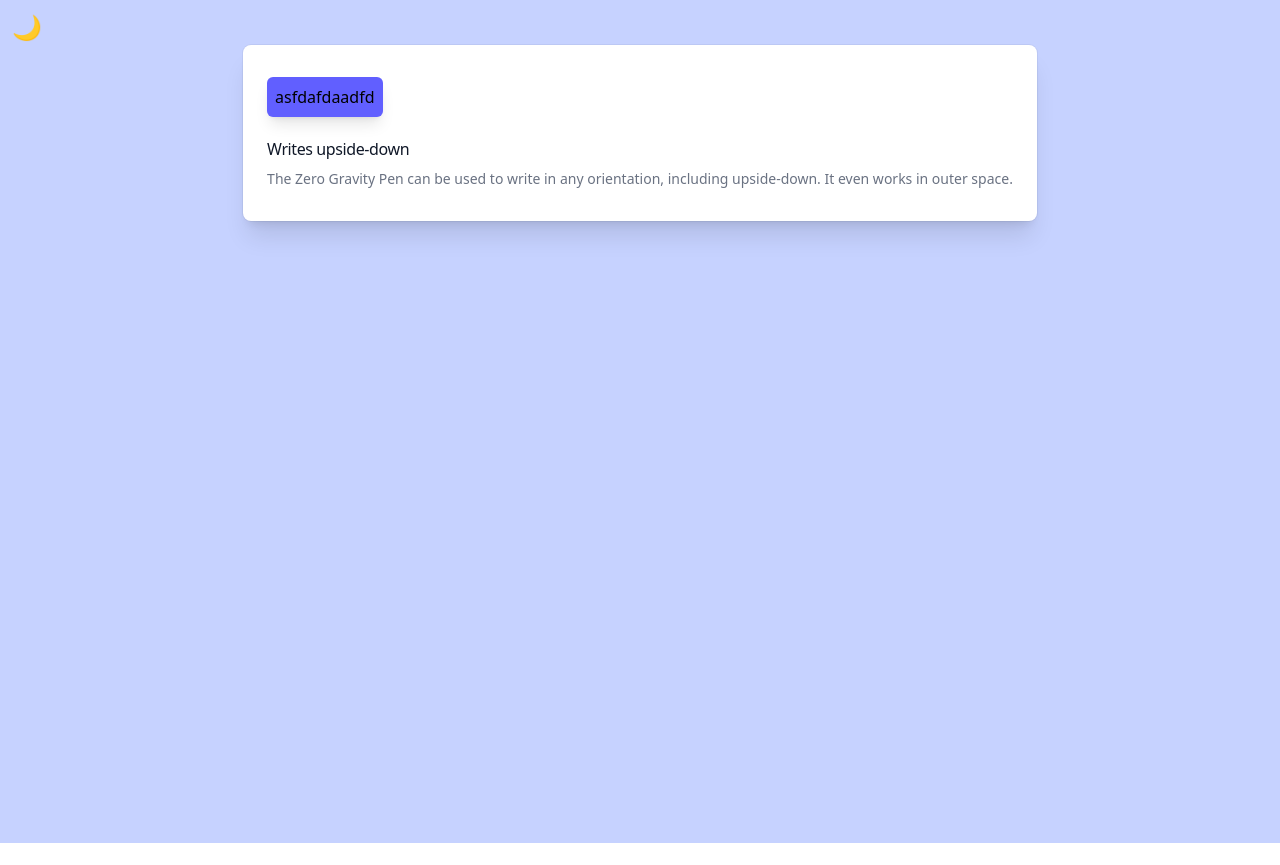
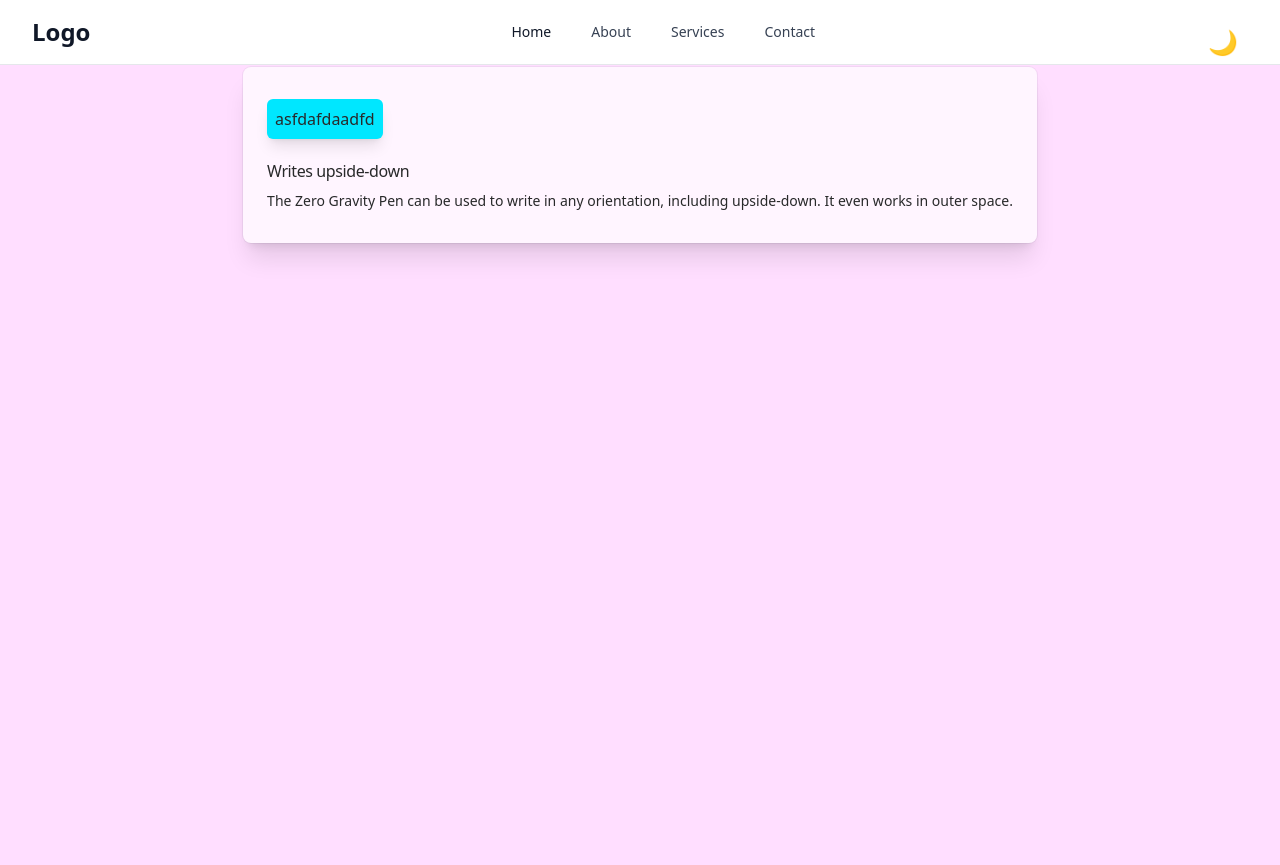
Before and after one commit to frxsav/nextjs-boilerplate, a Next.js app: page / in a window 1280 px wide. Before the commit the page ends 843 px from the top, so only its background shows below. Built offline with nearby package versions, Linux system fonts and the light colour scheme.

Commit message:
Added navbar and some base colors variables

```diff
--- a/src/app/globals.css
+++ b/src/app/globals.css
@@ -1,6 +1,19 @@
 @import 'tailwindcss';
+
+/* This makes theme switcher work */
 @custom-variant dark (&:where([data-theme=dark], [data-theme=dark] *));
 
+@theme {
+  --color-primary: oklch(5% 0.15 318);
+  --color-primary-light: oklch(100% 0.15 318);
+  --color-secondary: oklch(5% 0.075 318);
+  --color-secondary-light: oklch(100% 0.05 318);
+  --color-cta: oklch(80% 0.5 217);
+  --color-ctext: oklch(92% 0.0001 271);
+  --color-ctext-light: oklch(28% 0.0024 250);
+  /* ... */
+}
+
 body {
-  font-family: Arial, Helvetica, sans-serif;
+  color: oklch(15.63% 0.08495 296.881);
 }
--- a/src/app/page.js
+++ b/src/app/page.jsx
@@ -1,24 +1,25 @@
 'use client';
+
 import { useState } from 'react';
-import { DarkMode } from '../ui';
+import { Navbar } from '@/ui';
 
 export default function Home() {
   const [theme, setTheme] = useState(localStorage.getItem('theme'));
 
   return (
-    <div data-theme={theme} className="dark:bg-indigo-950 bg-indigo-200">
-      <DarkMode toggle={setTheme} />
+    <div data-theme={theme} className="dark:bg-primary bg-primary-light">
+      <Navbar navToggle={setTheme}></Navbar>
       <div className="font-sans grid grid-rows-[20px_1fr_20px] items-center justify-items-center min-h-screen p-8 pb-20 gap-16 sm:p-20">
-        <div className="bg-white dark:bg-black rounded-lg px-6 py-8 ring shadow-xl ring-gray-900/5">
+        <div className="bg-secondary-light dark:bg-secondary rounded-lg px-6 py-8 ring shadow-xl ring-gray-900/5">
           <div>
-            <span className="inline-flex items-center justify-center rounded-md bg-indigo-500 p-2 shadow-lg">
+            <span className="inline-flex items-center justify-center rounded-md bg-cta text-ctext-light p-2 shadow-lg">
               asfdafdaadfd
             </span>
           </div>
-          <h3 className="text-gray-900 dark:text-green-100 mt-5 text-green font-medium tracking-tight ">
+          <h3 className="text-ctext-light dark:text-ctext mt-5 text-green font-medium tracking-tight">
             Writes upside-down
           </h3>
-          <p className="text-gray-500 dark:text-gray-400 mt-2 text-sm ">
+          <p className="text-ctext-light dark:text-ctext mt-2 text-sm ">
             The Zero Gravity Pen can be used to write in any orientation,
             including upside-down. It even works in outer space.
           </p>
--- a/src/ui/components/index.js
+++ b/src/ui/components/index.js
@@ -1 +1,2 @@
 export { default as DarkMode } from './darkMode';
+export { default as Navbar } from './navbar';
--- /dev/null
+++ b/src/ui/components/navbar.jsx
@@ -0,0 +1,135 @@
+'use client';
+
+import { useState, useEffect } from 'react';
+import Link from 'next/link';
+import { DarkMode } from '.';
+
+export default function Navbar(props) {
+  const [isMenuOpen, setIsMenuOpen] = useState(false);
+  const [theme, setTheme] = useState(localStorage.getItem('theme'));
+
+  useEffect(() => {
+    props.navToggle(theme);
+  });
+
+  const toggleMenu = () => {
+    setIsMenuOpen(!isMenuOpen);
+  };
+
+  return (
+    <nav className="bg-white dark:bg-gray-900 border-b border-gray-200 dark:border-gray-700">
+      <div className="max-w-7xl mx-auto px-4 sm:px-6 lg:px-8">
+        <div className="flex justify-between items-center h-16">
+          {/* Logo */}
+          <div className="flex-shrink-0">
+            <Link href="/" className="flex items-center">
+              <span className="text-2xl font-bold text-gray-900 dark:text-white">
+                Logo
+              </span>
+            </Link>
+          </div>
+
+          {/* Desktop Menu */}
+          <div className="hidden md:block">
+            <div className="ml-10 flex items-baseline space-x-4">
+              <Link
+                href="/"
+                className="text-gray-900 dark:text-white hover:bg-gray-100 dark:hover:bg-gray-700 px-3 py-2 rounded-md text-sm font-medium transition-colors">
+                Home
+              </Link>
+              <Link
+                href="/about"
+                className="text-gray-700 dark:text-gray-300 hover:bg-gray-100 dark:hover:bg-gray-700 hover:text-gray-900 dark:hover:text-white px-3 py-2 rounded-md text-sm font-medium transition-colors">
+                About
+              </Link>
+              <Link
+                href="/services"
+                className="text-gray-700 dark:text-gray-300 hover:bg-gray-100 dark:hover:bg-gray-700 hover:text-gray-900 dark:hover:text-white px-3 py-2 rounded-md text-sm font-medium transition-colors">
+                Services
+              </Link>
+              <Link
+                href="/contact"
+                className="text-gray-700 dark:text-gray-300 hover:bg-gray-100 dark:hover:bg-gray-700 hover:text-gray-900 dark:hover:text-white px-3 py-2 rounded-md text-sm font-medium transition-colors">
+                Contact
+              </Link>
+            </div>
+          </div>
+
+          {/* Theme Toggle & Mobile Menu Button */}
+          <div className="flex items-center space-x-4">
+            {/* Theme Toggle Button */}
+            <DarkMode toggle={setTheme}></DarkMode>
+
+            {/* Mobile menu button */}
+            <div className="md:hidden">
+              <button
+                onClick={toggleMenu}
+                className="p-2 rounded-md text-gray-700 dark:text-gray-300 hover:bg-gray-100 dark:hover:bg-gray-700 focus:outline-none focus:ring-2 focus:ring-blue-500"
+                aria-label="Toggle menu">
+                {isMenuOpen ? (
+                  <svg
+                    className="w-6 h-6"
+                    fill="none"
+                    stroke="currentColor"
+                    viewBox="0 0 24 24">
+                    <path
+                      strokeLinecap="round"
+                      strokeLinejoin="round"
+                      strokeWidth={2}
+                      d="M6 18L18 6M6 6l12 12"
+                    />
+                  </svg>
+                ) : (
+                  <svg
+                    className="w-6 h-6"
+                    fill="none"
+                    stroke="currentColor"
+                    viewBox="0 0 24 24">
+                    <path
+                      strokeLinecap="round"
+                      strokeLinejoin="round"
+                      strokeWidth={2}
+                      d="M4 6h16M4 12h16M4 18h16"
+                    />
+                  </svg>
+                )}
+              </button>
+            </div>
+          </div>
+        </div>
+
+        {/* Mobile Menu */}
+        {isMenuOpen && (
+          <div className="md:hidden">
+            <div className="px-2 pt-2 pb-3 space-y-1 sm:px-3 border-t border-gray-200 dark:border-gray-700">
+              <Link
+                href="/"
+                className="text-gray-900 dark:text-white hover:bg-gray-100 dark:hover:bg-gray-700 block px-3 py-2 rounded-md text-base font-medium transition-colors"
+                onClick={() => setIsMenuOpen(false)}>
+                Home
+              </Link>
+              <Link
+                href="/about"
+                className="text-gray-700 dark:text-gray-300 hover:bg-gray-100 dark:hover:bg-gray-700 hover:text-gray-900 dark:hover:text-white block px-3 py-2 rounded-md text-base font-medium transition-colors"
+                onClick={() => setIsMenuOpen(false)}>
+                About
+              </Link>
+              <Link
+                href="/services"
+                className="text-gray-700 dark:text-gray-300 hover:bg-gray-100 dark:hover:bg-gray-700 hover:text-gray-900 dark:hover:text-white block px-3 py-2 rounded-md text-base font-medium transition-colors"
+                onClick={() => setIsMenuOpen(false)}>
+                Services
+              </Link>
+              <Link
+                href="/contact"
+                className="text-gray-700 dark:text-gray-300 hover:bg-gray-100 dark:hover:bg-gray-700 hover:text-gray-900 dark:hover:text-white block px-3 py-2 rounded-md text-base font-medium transition-colors"
+                onClick={() => setIsMenuOpen(false)}>
+                Contact
+              </Link>
+            </div>
+          </div>
+        )}
+      </div>
+    </nav>
+  );
+}
```
Also changed, not shown: src/app/layout.jsx (renamed from src/app/layout.js).
